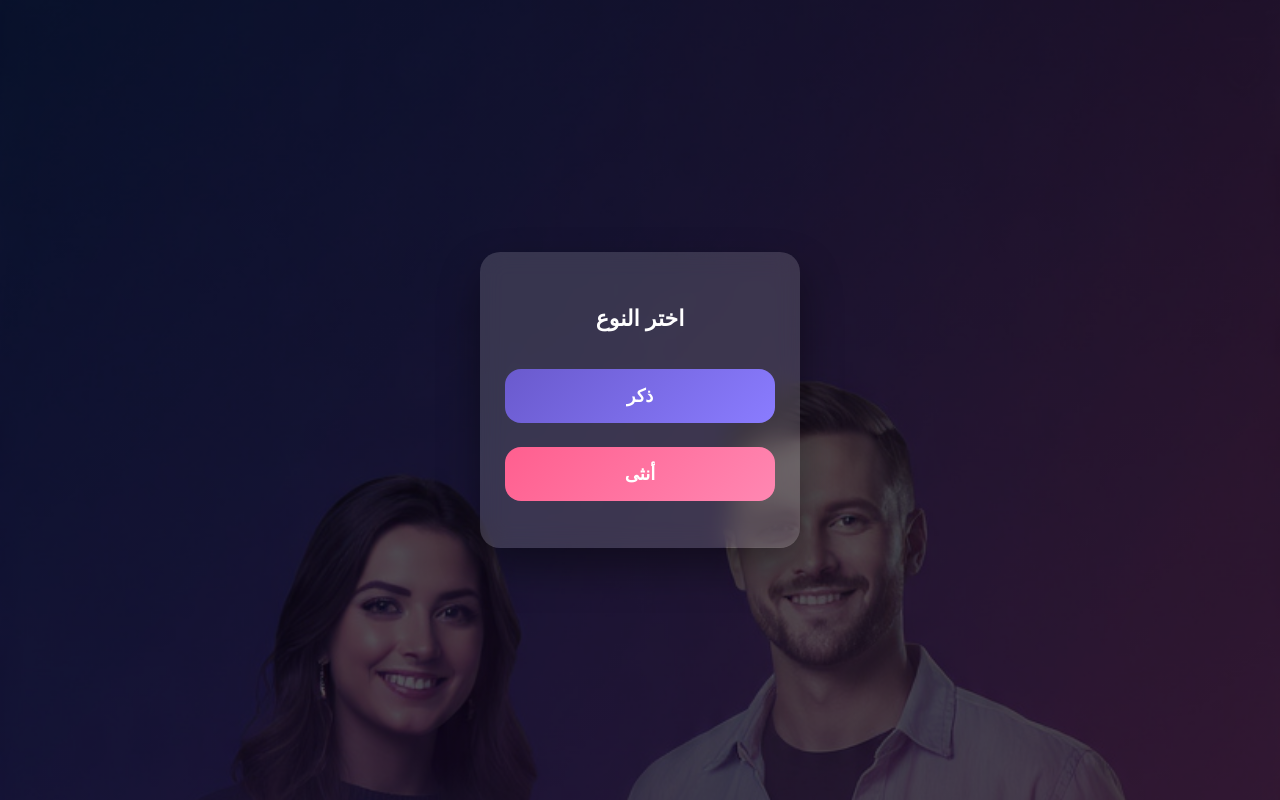
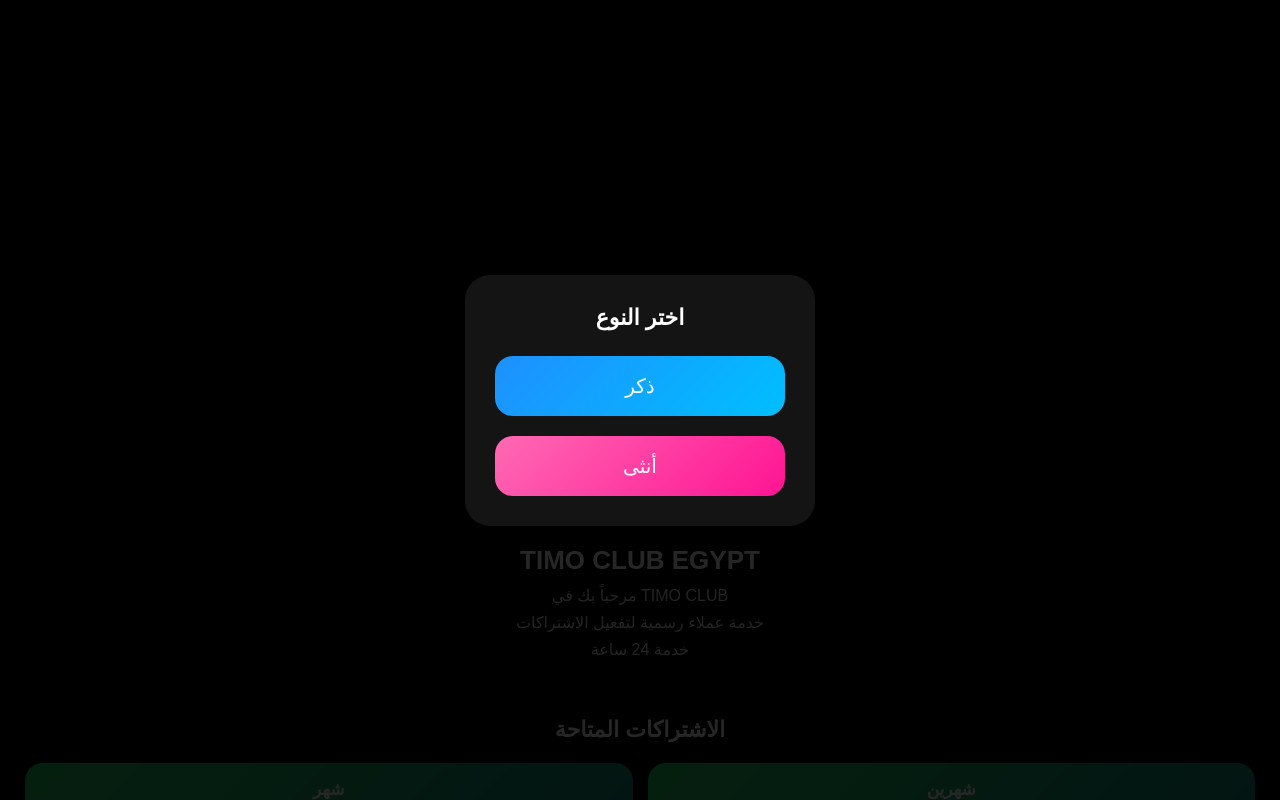
Before and after one commit to kamalamrr1-lab/timoclub.github.io, a plain HTML site: page index.html in a window 1280 px wide. Shown: the top 800 px of the page. Drawn offline with Linux system fonts and the light colour scheme.

Commit message:
Update index.html

```diff
--- a/index.html
+++ b/index.html
@@ -2,166 +2,204 @@
 <html lang="ar">
 <head>
   <meta charset="UTF-8">
-<title>TIMO CLUB EGYPT</title>
   <meta name="viewport" content="width=device-width, initial-scale=1.0">
+  <title>TIMO CLUB</title>
 
   <style>
     * {
+      margin: 0;
+      padding: 0;
       box-sizing: border-box;
+      font-family: Arial, sans-serif;
     }
 
     body {
-  margin: 0;
-  font-family: Arial, sans-serif;
       background: #000;
       color: #fff;
+      overflow-x: hidden;
     }
 
     /* =====================
-   شاشة الاختيار
+       صفحة الاختيار
     ===================== */
-#gender-gate {
-  position: absolute;
-  top: 0;
-  left: 0;
-  width: 100%;
-  min-height: 100vh;
-
-  /* خلفية افتراضية (صورة الأنثى) */
-  background:
-    linear-gradient(rgba(0,0,0,0.65), rgba(0,0,0,0.65)),
-    url("images/hero-female.jpg");
-
-  background-size: cover;
-  background-position: center;
-
+    .gender-screen {
+      position: fixed;
+      inset: 0;
+      background: rgba(0,0,0,0.85);
       display: flex;
+      justify-content: center;
       align-items: center;
-  justify-content: center;
-  z-index: 10;
+      z-index: 9999;
     }
 
-.gate-box {
-  background: rgba(255,255,255,0.15);
-  backdrop-filter: blur(12px);
-  -webkit-backdrop-filter: blur(12px);
-
-  padding: 35px 25px;
-  border-radius: 20px;
+    .gender-box {
+      background: rgba(255,255,255,0.08);
+      padding: 30px;
+      border-radius: 25px;
+      text-align: center;
       width: 90%;
-  max-width: 320px;
-  text-align: center;
-
-  box-shadow: 0 20px 40px rgba(0,0,0,0.4);
+      max-width: 350px;
     }
 
-.gate-box h2 {
+    .gender-box h2 {
       margin-bottom: 25px;
       font-size: 22px;
     }
 
-.gate-box button {
-  width: 100%;
-  padding: 16px;
-  margin: 12px 0;
-  font-size: 18px;
-  font-weight: bold;
+    .gender-buttons {
+      display: flex;
+      flex-direction: column;
+      gap: 20px;
+    }
+
+    .gender-buttons button {
+      padding: 18px;
+      font-size: 20px;
       border: none;
-  border-radius: 16px;
+      border-radius: 18px;
       color: #fff;
       cursor: pointer;
       transition: 0.3s;
     }
 
-.btn-male {
-  background: linear-gradient(135deg, #6a5acd, #8a7cff);
+    .male {
+      background: linear-gradient(135deg, #1e90ff, #00bfff);
     }
 
-.btn-female {
-  background: linear-gradient(135deg, #ff5f8f, #ff87b2);
+    .female {
+      background: linear-gradient(135deg, #ff69b4, #ff1493);
     }
 
-.gate-box button:hover {
+    .gender-buttons button:hover {
       transform: scale(1.05);
     }
 
     /* =====================
-   محتوى الموقع
+       الهيدر (الصورة)
     ===================== */
-#siteContent {
-  display: none;
-  background: #000;
+    .hero {
+      width: 100%;
+      height: 65vh;
+      background-size: cover;
+      background-position: center;
     }
 
-.hero img {
-  width: 100%;
-  height: 80vh;
-  object-fit: cover;
-  display: block;
-}
-
+    /* =====================
+       المحتوى
+    ===================== */
     .content {
-  padding: 22px;
+      padding: 25px;
       text-align: center;
     }
 
-h1 {
-  margin: 18px 0 10px;
+    .content h1 {
       font-size: 26px;
+      margin-bottom: 10px;
     }
 
-p {
-  opacity: 0.85;
-  margin: 6px 0;
+    .content p {
+      font-size: 16px;
+      margin-bottom: 8px;
+      opacity: 0.9;
+    }
+
+    /* =====================
+       الاشتراكات
+    ===================== */
+    .subscriptions {
+      padding: 25px;
+      text-align: center;
+    }
+
+    .subscriptions h2 {
+      margin-bottom: 20px;
+      font-size: 22px;
+    }
+
+    .subs-buttons {
+      display: grid;
+      grid-template-columns: repeat(2, 1fr);
+      gap: 15px;
+    }
+
+    .subs-buttons a {
+      text-decoration: none;
+      background: linear-gradient(135deg, #25D366, #128C7E);
+      color: #fff;
+      padding: 16px 10px;
+      border-radius: 18px;
+      font-size: 17px;
+      font-weight: bold;
+      transition: 0.3s;
+    }
+
+    .subs-buttons a:hover {
+      transform: scale(1.05);
+      opacity: 0.95;
+    }
+
+    .note {
+      margin-top: 18px;
+      font-size: 14px;
+      opacity: 0.8;
     }
   </style>
 </head>
 
 <body>
 
-<!-- شاشة الاختيار -->
-<div id="gender-gate">
-  <div class="gate-box">
+  <!-- صفحة الاختيار -->
+  <div class="gender-screen" id="genderScreen">
+    <div class="gender-box">
       <h2>اختر النوع</h2>
-
-    <!-- ذكر -->
-    <button class="btn-male" onclick="enterSite('male')">ذكر</button>
-
-    <!-- أنثى -->
-    <button class="btn-female" onclick="enterSite('female')">أنثى</button>
+      <div class="gender-buttons">
+        <button class="male" onclick="enterSite('male')">ذكر</button>
+        <button class="female" onclick="enterSite('female')">أنثى</button>
+      </div>
     </div>
   </div>
 
-<!-- محتوى الموقع -->
-<div id="siteContent">
-  <div class="hero">
-    <!-- صورة افتراضية -->
-    <img id="heroImage" src="images/hero-female.jpg" alt="TIMO CLUB">
+  <!-- الهيدر -->
+  <div class="hero" id="hero"></div>
+
+  <!-- المحتوى -->
+  <div class="content">
+    <h1>TIMO CLUB EGYPT</h1>
+    <p>مرحباً بك في TIMO CLUB</p>
+    <p>خدمة عملاء رسمية لتفعيل الاشتراكات</p>
+    <p>خدمة 24 ساعة</p>
   </div>
 
-  <div class="content">
-    <h1>TIMO CLUB EGYPT</h1>
-    <p>TIMO CLUB مرحبا بك في</p>
-    <p>خدمة عملاء رسمية لتفعيل الاشتراكات</p>
-    <p>خدمة 24 ساعة لتذويدكم ب جميع المعلومات</p>
-  </div>
+  <!-- الاشتراكات -->
+  <div class="subscriptions">
+    <h2>الاشتراكات المتاحة</h2>
+
+    <div class="subs-buttons">
+      <a href="https://wa.me/201034381180" target="_blank">شهر</a>
+      <a href="https://wa.me/201034381180" target="_blank">شهرين</a>
+      <a href="https://wa.me/201034381180" target="_blank">3 شهور</a>
+      <a href="https://wa.me/201034381180" target="_blank">5 شهور</a>
+      <a href="https://wa.me/201034381180" target="_blank">6 شهور</a>
+      <a href="https://wa.me/201034381180" target="_blank">12 شهر</a>
+      <a href="https://wa.me/201034381180" target="_blank">اشتراك مميز</a>
     </div>
 
+    <p class="note">لكل حساب اشتراك واحد فقط</p>
+  </div>
+
+  <!-- JavaScript -->
   <script>
     function enterSite(type) {
-  document.getElementById("gender-gate").style.display = "none";
-  document.getElementById("siteContent").style.display = "block";
+      const screen = document.getElementById("genderScreen");
+      const hero = document.getElementById("hero");
 
-  /* 👇 التبديل هنا */
       if (type === "male") {
-    // لو اختار ذكر → صورة أنثى
-    document.getElementById("heroImage").src = "images/hero-female.jpg";
+        hero.style.backgroundImage = "url('images/male.jpg')";
       } else {
-    // لو اختار أنثى → صورة ذكر
-    document.getElementById("heroImage").src = "images/hero-male.jpg";
+        hero.style.backgroundImage = "url('images/female.jpg')";
       }
 
-  window.scrollTo(0, 0);
+      screen.style.display = "none";
     }
   </script>
 
```
Lines whose indentation alone changed are shown as unchanged.
